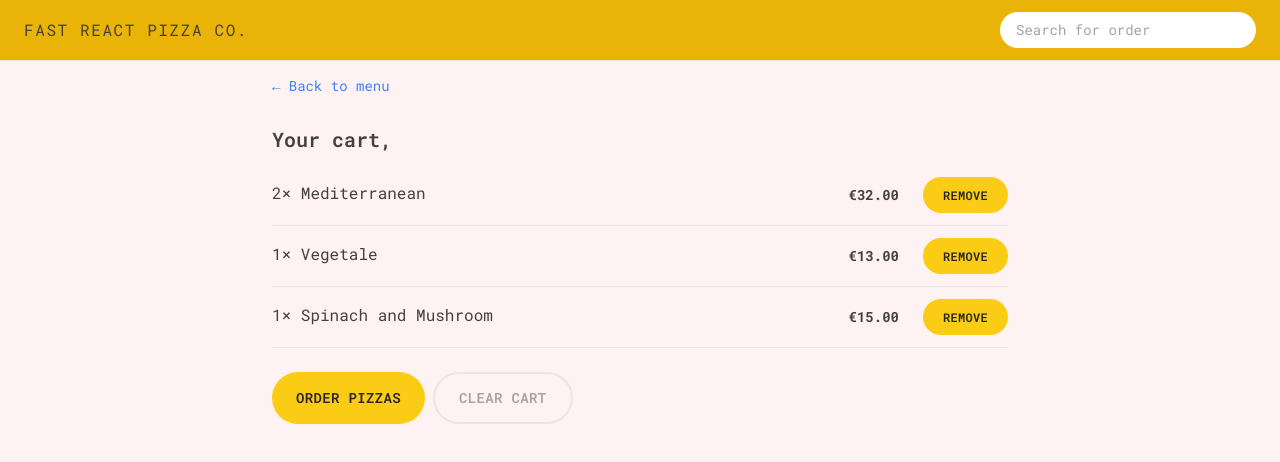
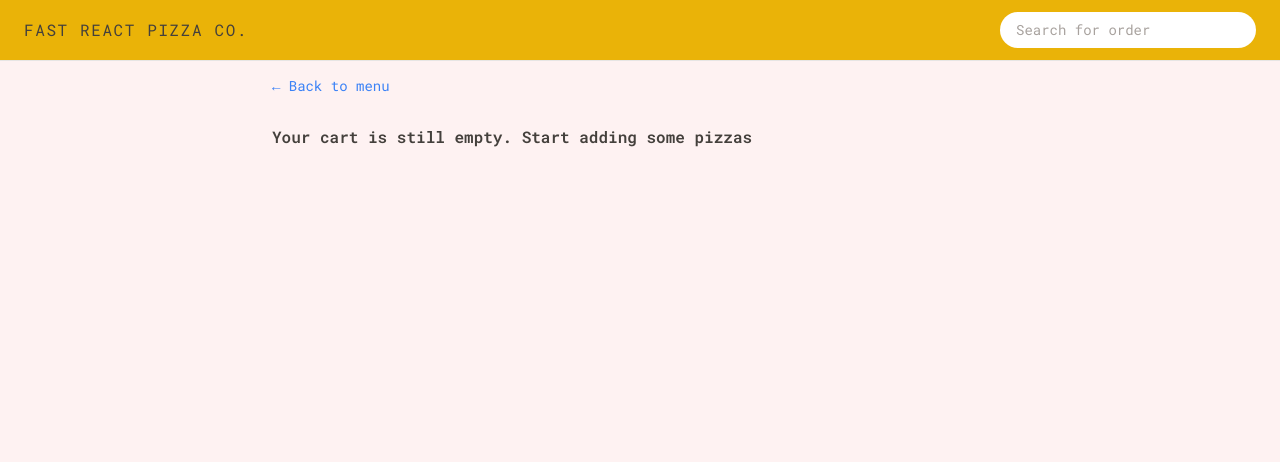
Before and after one commit to mertparlak-zima/react-pizza, a React (Vite) app: page /cart in a window 1280 px wide. Shown: the top 462 px of the page. Built offline with nearby package versions, Linux system fonts and the light colour scheme.

Commit message:
Refactor Cart, CartItem, and EmptyCart components

```diff
--- a/src/features/cart/Cart.jsx
+++ b/src/features/cart/Cart.jsx
@@ -1,36 +1,22 @@
 import LinkButton from "../ui/LinkButton";
 import Button from "../ui/Button";
 import CartItem from "./CartItem";
-import { useSelector } from "react-redux";
+import { useDispatch, useSelector } from "react-redux";
+import { getAllCart, getUser } from "./cartSlice";
+import { clearCart } from "./cartSlice";
+import EmptyCart from "./EmptyCart";
+function Cart() {
+  const { name } = useSelector(getUser);
+  const cart = useSelector(getAllCart);
+  const dispatch = useDispatch();
 
-const fakeCart = [
-  {
-    pizzaId: 12,
-    name: "Mediterranean",
-    quantity: 2,
-    unitPrice: 16,
-    totalPrice: 32,
-  },
-  {
-    pizzaId: 6,
-    name: "Vegetale",
-    quantity: 1,
-    unitPrice: 13,
-    totalPrice: 13,
-  },
-  {
-    pizzaId: 11,
-    name: "Spinach and Mushroom",
-    quantity: 1,
-    unitPrice: 15,
-    totalPrice: 15,
-  },
-];
+  function handleClearCart() {
+    dispatch(clearCart());
+  }
 
-function Cart() {
-  const { name } = useSelector((store) => store.user);
-
-  const cart = fakeCart;
+  if (!cart.length) {
+    return <EmptyCart />;
+  }
 
   return (
     <div className="px-4 py-3">
@@ -48,7 +34,9 @@
         <Button type="primary" to="/order/new">
           Order pizzas
         </Button>
-        <Button type="secondary">Clear cart</Button>
+        <Button type="secondary" onClick={handleClearCart}>
+          Clear cart
+        </Button>
       </div>
     </div>
   );
--- a/src/features/cart/CartItem.jsx
+++ b/src/features/cart/CartItem.jsx
@@ -11,7 +11,7 @@
       </p>
       <div className="flex items-center justify-between sm:gap-6">
         <p className="text-sm font-bold">{formatCurrency(totalPrice)}</p>
-        <Button type="small">Remove</Button>
+        <Button type="small">DELETE</Button>
       </div>
     </li>
   );
--- a/src/features/cart/EmptyCart.jsx
+++ b/src/features/cart/EmptyCart.jsx
@@ -1,11 +1,12 @@
-import { Link } from 'react-router-dom';
+import LinkButton from "../ui/LinkButton";
 
 function EmptyCart() {
   return (
-    <div>
-      <Link to="/menu">&larr; Back to menu</Link>
-
-      <p>Your cart is still empty. Start adding some pizzas :)</p>
+    <div className="px-4 py-3">
+      <LinkButton to="/menu">&larr; Back to menu</LinkButton>
+      <p className="mt-7 font-semibold">
+        Your cart is still empty. Start adding some pizzas
+      </p>
     </div>
   );
 }
--- a/src/features/cart/cartSlice.js
+++ b/src/features/cart/cartSlice.js
@@ -60,3 +60,7 @@
 
 export const getTotalCartPrice = (state) =>
   state.cart.cart.reduce((acc, item) => acc + item.totalPrice, 0);
+
+export const getAllCart = (state) => state.cart.cart;
+
+export const getUser = (state) => state.user;
--- a/src/features/ui/Button.jsx
+++ b/src/features/ui/Button.jsx
@@ -6,7 +6,7 @@
 
   const styles = {
     primary: base + " px-4 py-3 md:px-6 md:py-4",
-    small: base + " py-2 px-2  py-3 md:px-5 md:py-2.5 text-xs",
+    small: base + " py-3 px-3  py-3 md:px-5 md:py-2.5 text-xs",
     secondary:
       "inline-block text-sm rounded-full px-4 py-2.5 md:px-6 md:py-3.5 font-semibold border-2 border-strone-300 uppercase tracking-wide text-stone-400 transition-colors duration-300 hover:bg-stone-300 focus:bg-stone-300 focus:outline-none hover:text-stone-800 focus:text-stone-800 focus:ring focus:ring-stone-200 focus:ring-offset-2 disabled:cursor-not-allowed",
   };
```
